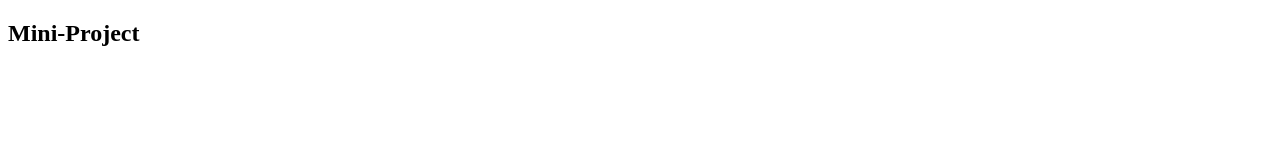
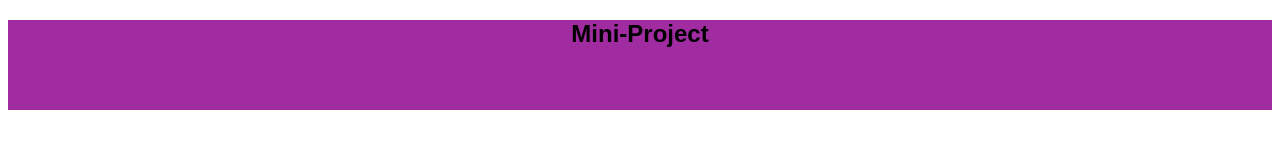
Before and after one commit to NorthernPines/Mini-Project, a plain HTML site: page index.html in a window 1280 px wide. Drawn offline with Linux system fonts and the light colour scheme; files that its build step writes are made by us from their sources.

Commit message:
css font and header

```diff
--- a/index.html
+++ b/index.html
@@ -3,7 +3,7 @@
     <head>
         <title>Min-Project</title>
         <meta charset="UTF-8" />
-        <link rel="stylesheet" href="./assets/css/style.css">
+        <link rel="stylesheet" href="./style.css">
     </head>
     <body>
         <header>
--- a/style.css
+++ b/style.css
@@ -0,0 +1,10 @@
+*{
+    font-family: sans-serif;
+}
+
+header{
+    text-align: center;
+    background-color: #a12ca1;
+    height: 90px;
+    margin: 0;
+}
```
